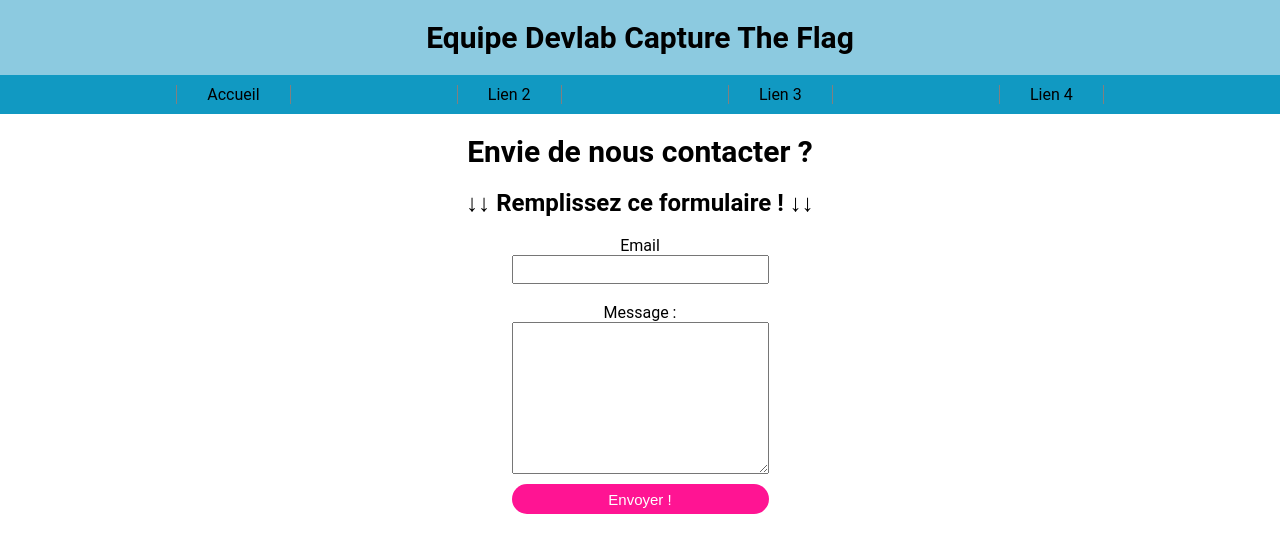
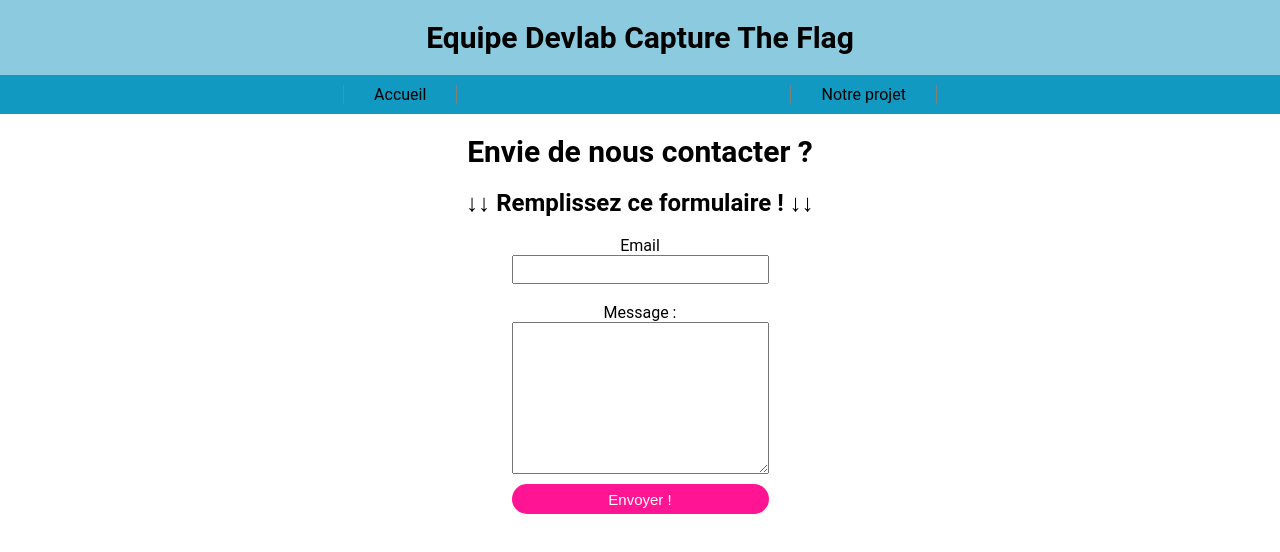
Before and after one commit to timoogo/2A-git, a plain HTML site: page views/contact.html in a window 1280 px wide. Drawn offline with Linux system fonts and the light colour scheme.

Commit message:
:triangular_flag_on_post: change links

```diff
--- a/views/contact.html
+++ b/views/contact.html
@@ -12,9 +12,7 @@
             <nav>
                 <ul>
                     <li><a href="../index.html">Accueil</a></li>
-                    <li><a href="#">Lien 2</a></li>
-                    <li><a href="#">Lien 3</a></li>
-                    <li><a href="#">Lien 4</a></li>
+                    <li><a href="project.html">Notre projet</a></li>
                 </ul>
             </nav>
         </header>
```
